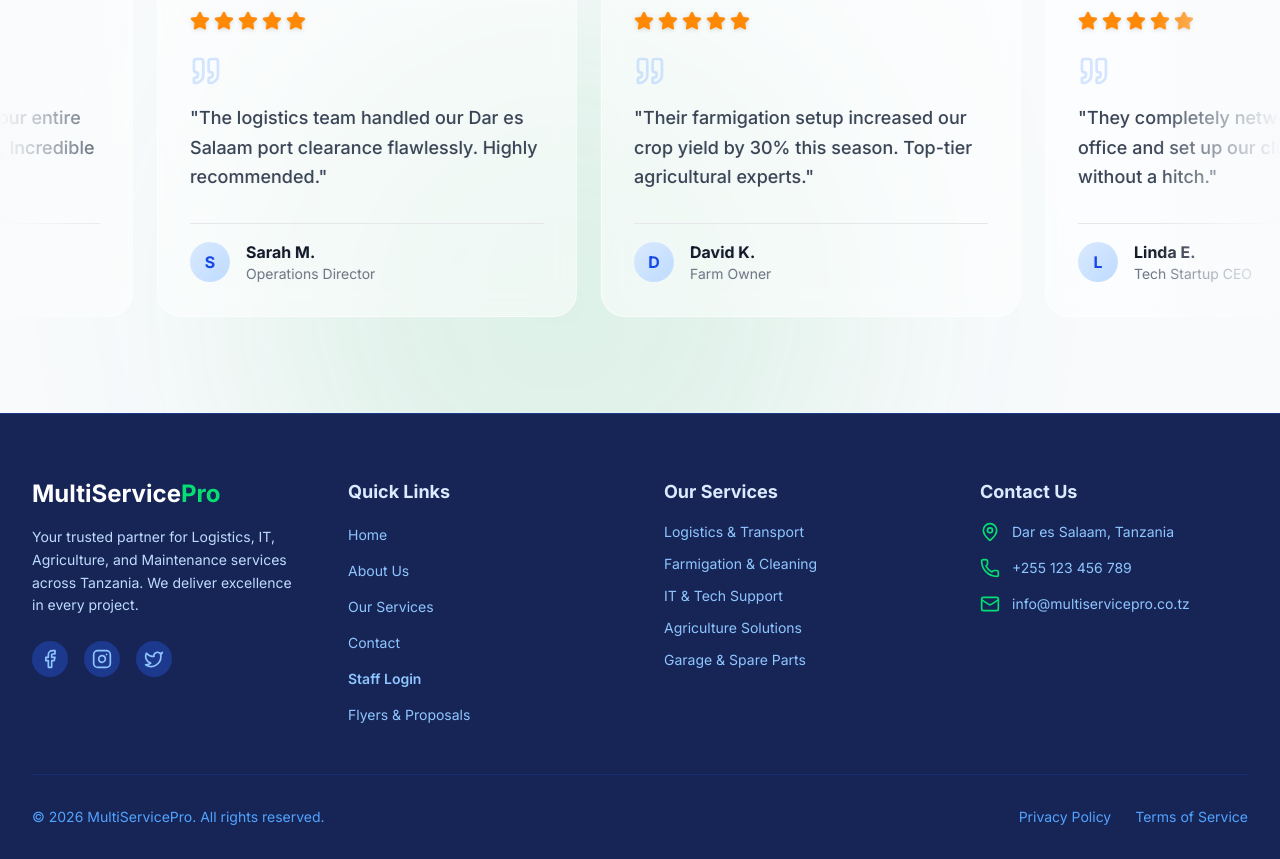
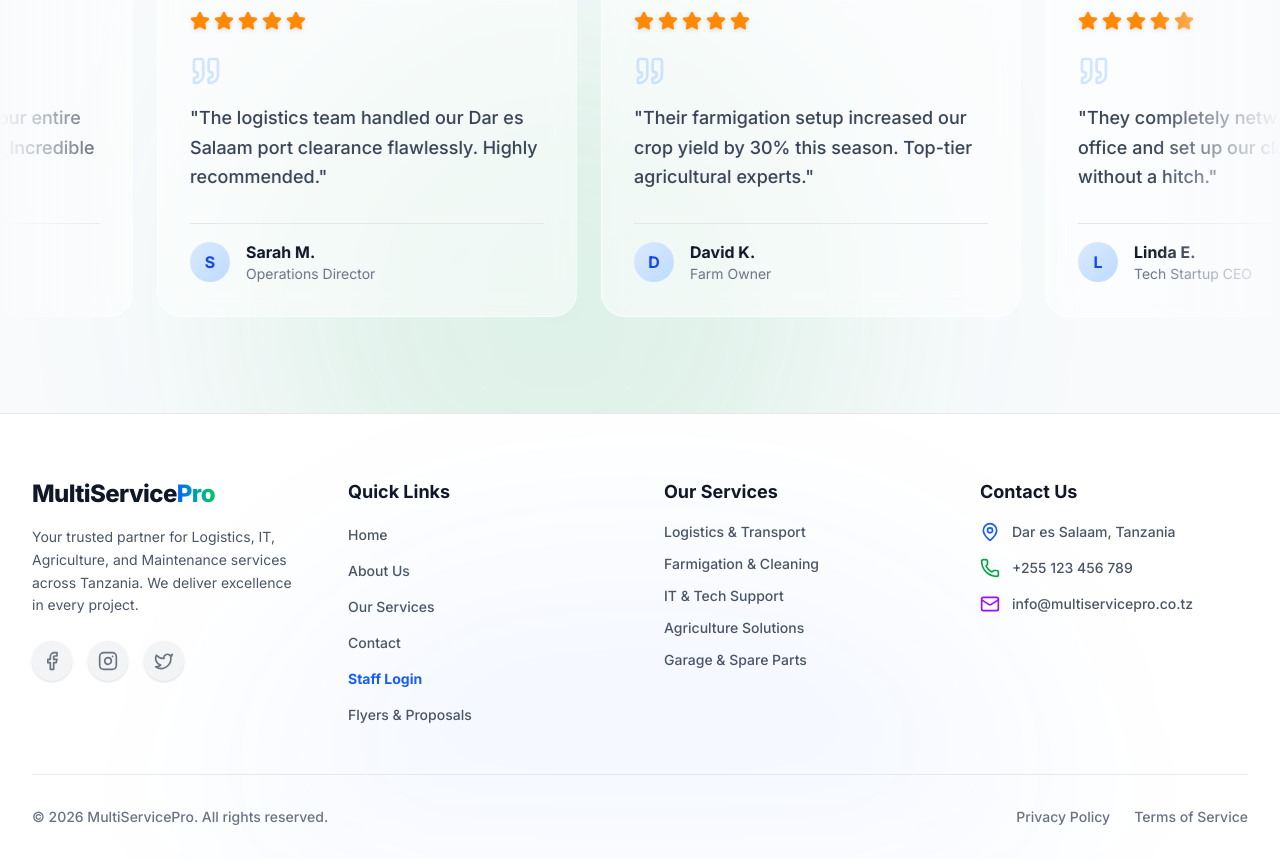
Before and after one commit to jemmziray-tech/multiservicepro, a Next.js app: page / in a window 1280 px wide. Shown: the part 1555-2414 px from the top of the page. Built offline with nearby package versions, Linux system fonts and the light colour scheme.

Commit message:
improved footer

```diff
--- a/app/components/Footer.tsx
+++ b/app/components/Footer.tsx
@@ -1,76 +1,80 @@
 import Link from "next/link";
-// Notice we removed Facebook, Instagram, and Twitter from this line!
-import { MapPin, Phone, Mail } from "lucide-react";
+import { MapPin, Phone, Mail, Facebook, Instagram, Twitter } from "lucide-react";
 
 export default function Footer() {
   return (
-    <footer className="bg-blue-950 text-white pt-16 pb-8 border-t border-blue-900">
-      <div className="max-w-7xl mx-auto px-4 sm:px-6 lg:px-8">
+    <footer className="relative bg-white/70 dark:bg-[#09090b]/80 backdrop-blur-xl pt-16 pb-8 border-t border-gray-200 dark:border-gray-800/60 transition-colors duration-500 overflow-hidden">
+
+      {/* Subtle Bottom Glow */}
+      <div className="absolute bottom-0 left-1/2 -translate-x-1/2 w-[800px] h-[300px] bg-blue-600/5 dark:bg-blue-500/5 blur-[100px] pointer-events-none rounded-t-full"></div>
+
+      <div className="max-w-7xl mx-auto px-4 sm:px-6 lg:px-8 relative z-10">
 
         {/* Top Section: 4 Columns */}
         <div className="grid grid-cols-1 md:grid-cols-2 lg:grid-cols-4 gap-12 mb-12">
 
           {/* Column 1: Brand & About */}
           <div>
-            <Link href="/" className="text-2xl font-bold text-white mb-4 block">
-              MultiService<span className="text-green-400">Pro</span>
+            <Link href="/" className="text-2xl font-extrabold text-gray-900 dark:text-white mb-4 block tracking-tight">
+              MultiService<span className="text-transparent bg-clip-text bg-gradient-to-r from-blue-600 to-green-500">Pro</span>
             </Link>
-            <p className="text-blue-200 text-sm leading-relaxed mb-6">
+            <p className="text-gray-600 dark:text-gray-400 text-sm leading-relaxed mb-6">
               Your trusted partner for Logistics, IT, Agriculture, and Maintenance services across Tanzania. We deliver excellence in every project.
             </p>
-            {/* Social Media Links Using Raw SVGs */}
+
+            {/* Social Media Links Using Lucide Icons */}
             <div className="flex space-x-4">
-              <a href="#" className="bg-blue-900 p-2 rounded-full text-blue-300 hover:text-white hover:bg-blue-700 transition flex items-center justify-center">
-                <svg xmlns="http://www.w3.org/2000/svg" width="20" height="20" viewBox="0 0 24 24" fill="none" stroke="currentColor" strokeWidth="2" strokeLinecap="round" strokeLinejoin="round"><path d="M18 2h-3a5 5 0 0 0-5 5v3H7v4h3v8h4v-8h3l1-4h-4V7a1 1 0 0 1 1-1h3z"></path></svg>
+              <a href="#" className="bg-gray-100 dark:bg-gray-900 p-2.5 rounded-full text-gray-500 dark:text-gray-400 hover:text-blue-600 hover:bg-blue-50 dark:hover:text-blue-400 dark:hover:bg-blue-900/30 transition-all hover:scale-110 hover:-translate-y-1 shadow-sm">
+                <Facebook className="w-5 h-5" />
               </a>
-              <a href="#" className="bg-blue-900 p-2 rounded-full text-blue-300 hover:text-white hover:bg-blue-700 transition flex items-center justify-center">
-                <svg xmlns="http://www.w3.org/2000/svg" width="20" height="20" viewBox="0 0 24 24" fill="none" stroke="currentColor" strokeWidth="2" strokeLinecap="round" strokeLinejoin="round"><rect x="2" y="2" width="20" height="20" rx="5" ry="5"></rect><path d="M16 11.37A4 4 0 1 1 12.63 8 4 4 0 0 1 16 11.37z"></path><line x1="17.5" y1="6.5" x2="17.51" y2="6.5"></line></svg>
+              <a href="#" className="bg-gray-100 dark:bg-gray-900 p-2.5 rounded-full text-gray-500 dark:text-gray-400 hover:text-pink-600 hover:bg-pink-50 dark:hover:text-pink-400 dark:hover:bg-pink-900/30 transition-all hover:scale-110 hover:-translate-y-1 shadow-sm">
+                <Instagram className="w-5 h-5" />
               </a>
-              <a href="#" className="bg-blue-900 p-2 rounded-full text-blue-300 hover:text-white hover:bg-blue-700 transition flex items-center justify-center">
-                <svg xmlns="http://www.w3.org/2000/svg" width="20" height="20" viewBox="0 0 24 24" fill="none" stroke="currentColor" strokeWidth="2" strokeLinecap="round" strokeLinejoin="round"><path d="M22 4s-.7 2.1-2 3.4c1.6 10-9.4 17.3-18 11.6 2.2.1 4.4-.6 6-2C3 15.5.5 9.6 3 5c2.2 2.6 5.6 4.1 9 4-.9-4.2 4-6.6 7-3.8 1.1 0 3-1.2 3-1.2z"></path></svg>
+              <a href="#" className="bg-gray-100 dark:bg-gray-900 p-2.5 rounded-full text-gray-500 dark:text-gray-400 hover:text-sky-500 hover:bg-sky-50 dark:hover:text-sky-400 dark:hover:bg-sky-900/30 transition-all hover:scale-110 hover:-translate-y-1 shadow-sm">
+                <Twitter className="w-5 h-5" />
               </a>
             </div>
           </div>
 
           {/* Column 2: Quick Links */}
           <div>
-            <h3 className="text-lg font-bold mb-4 text-blue-100">Quick Links</h3>
+            <h3 className="text-lg font-bold mb-4 text-gray-900 dark:text-white">Quick Links</h3>
             <ul className="space-y-3">
-              <li><Link href="/" className="text-blue-300 hover:text-green-400 transition text-sm">Home</Link></li>
-              <li><Link href="/about" className="text-blue-300 hover:text-green-400 transition text-sm">About Us</Link></li>
-              <li><Link href="/services" className="text-blue-300 hover:text-green-400 transition text-sm">Our Services</Link></li>
-              <li><Link href="/contact" className="text-blue-300 hover:text-green-400 transition text-sm">Contact</Link></li>
-              <li><Link href="/login" className="text-blue-300 hover:text-white transition text-sm font-semibold">Staff Login</Link></li>
-              <li><Link href="/marketing" className="text-blue-300 hover:text-green-400 transition text-sm">Flyers & Proposals</Link></li>
+              <li><Link href="/" className="text-gray-600 dark:text-gray-400 hover:text-blue-600 dark:hover:text-blue-400 transition-colors text-sm font-medium">Home</Link></li>
+              <li><Link href="/about" className="text-gray-600 dark:text-gray-400 hover:text-blue-600 dark:hover:text-blue-400 transition-colors text-sm font-medium">About Us</Link></li>
+              <li><Link href="/services" className="text-gray-600 dark:text-gray-400 hover:text-blue-600 dark:hover:text-blue-400 transition-colors text-sm font-medium">Our Services</Link></li>
+              <li><Link href="/contact" className="text-gray-600 dark:text-gray-400 hover:text-blue-600 dark:hover:text-blue-400 transition-colors text-sm font-medium">Contact</Link></li>
+              <li><Link href="/login" className="text-blue-600 dark:text-blue-400 hover:text-blue-700 dark:hover:text-blue-300 transition-colors text-sm font-bold">Staff Login</Link></li>
+              <li><Link href="/marketing" className="text-gray-600 dark:text-gray-400 hover:text-green-600 dark:hover:text-green-400 transition-colors text-sm font-medium">Flyers & Proposals</Link></li>
             </ul>
           </div>
 
           {/* Column 3: Our Services */}
           <div>
-            <h3 className="text-lg font-bold mb-4 text-blue-100">Our Services</h3>
+            <h3 className="text-lg font-bold mb-4 text-gray-900 dark:text-white">Our Services</h3>
             <ul className="space-y-3">
-              <li className="text-blue-300 text-sm">Logistics & Transport</li>
-              <li className="text-blue-300 text-sm">Farmigation & Cleaning</li>
-              <li className="text-blue-300 text-sm">IT & Tech Support</li>
-              <li className="text-blue-300 text-sm">Agriculture Solutions</li>
-              <li className="text-blue-300 text-sm">Garage & Spare Parts</li>
+              <li className="text-gray-600 dark:text-gray-400 text-sm font-medium">Logistics & Transport</li>
+              <li className="text-gray-600 dark:text-gray-400 text-sm font-medium">Farmigation & Cleaning</li>
+              <li className="text-gray-600 dark:text-gray-400 text-sm font-medium">IT & Tech Support</li>
+              <li className="text-gray-600 dark:text-gray-400 text-sm font-medium">Agriculture Solutions</li>
+              <li className="text-gray-600 dark:text-gray-400 text-sm font-medium">Garage & Spare Parts</li>
             </ul>
           </div>
 
           {/* Column 4: Contact Info */}
           <div>
-            <h3 className="text-lg font-bold mb-4 text-blue-100">Contact Us</h3>
+            <h3 className="text-lg font-bold mb-4 text-gray-900 dark:text-white">Contact Us</h3>
             <ul className="space-y-4">
-              <li className="flex items-start gap-3 text-sm text-blue-300">
-                <MapPin className="w-5 h-5 text-green-400 shrink-0" />
+              <li className="flex items-start gap-3 text-sm text-gray-600 dark:text-gray-400 font-medium">
+                <MapPin className="w-5 h-5 text-blue-600 dark:text-blue-400 shrink-0" />
                 <span>Dar es Salaam, Tanzania</span>
               </li>
-              <li className="flex items-center gap-3 text-sm text-blue-300">
-                <Phone className="w-5 h-5 text-green-400 shrink-0" />
+              <li className="flex items-center gap-3 text-sm text-gray-600 dark:text-gray-400 font-medium">
+                <Phone className="w-5 h-5 text-green-600 dark:text-green-400 shrink-0" />
                 <span>+255 123 456 789</span>
               </li>
-              <li className="flex items-center gap-3 text-sm text-blue-300">
-                <Mail className="w-5 h-5 text-green-400 shrink-0" />
+              <li className="flex items-center gap-3 text-sm text-gray-600 dark:text-gray-400 font-medium">
+                <Mail className="w-5 h-5 text-purple-600 dark:text-purple-400 shrink-0" />
                 <span>info@multiservicepro.co.tz</span>
               </li>
             </ul>
@@ -79,13 +83,13 @@ export default function Footer() {
         </div>
 
         {/* Bottom Section: Copyright */}
-        <div className="pt-8 border-t border-blue-900/50 flex flex-col md:flex-row justify-between items-center gap-4">
-          <p className="text-blue-400 text-sm text-center md:text-left">
+        <div className="pt-8 border-t border-gray-200 dark:border-gray-800/50 flex flex-col md:flex-row justify-between items-center gap-4">
+          <p className="text-gray-500 dark:text-gray-400 text-sm text-center md:text-left font-medium">
             &copy; {new Date().getFullYear()} MultiServicePro. All rights reserved.
           </p>
-          <div className="flex space-x-6 text-sm text-blue-400">
-            <a href="#" className="hover:text-white transition">Privacy Policy</a>
-            <a href="#" className="hover:text-white transition">Terms of Service</a>
+          <div className="flex space-x-6 text-sm text-gray-500 dark:text-gray-400 font-medium">
+            <a href="#" className="hover:text-gray-900 dark:hover:text-white transition-colors">Privacy Policy</a>
+            <a href="#" className="hover:text-gray-900 dark:hover:text-white transition-colors">Terms of Service</a>
           </div>
         </div>
 
```
